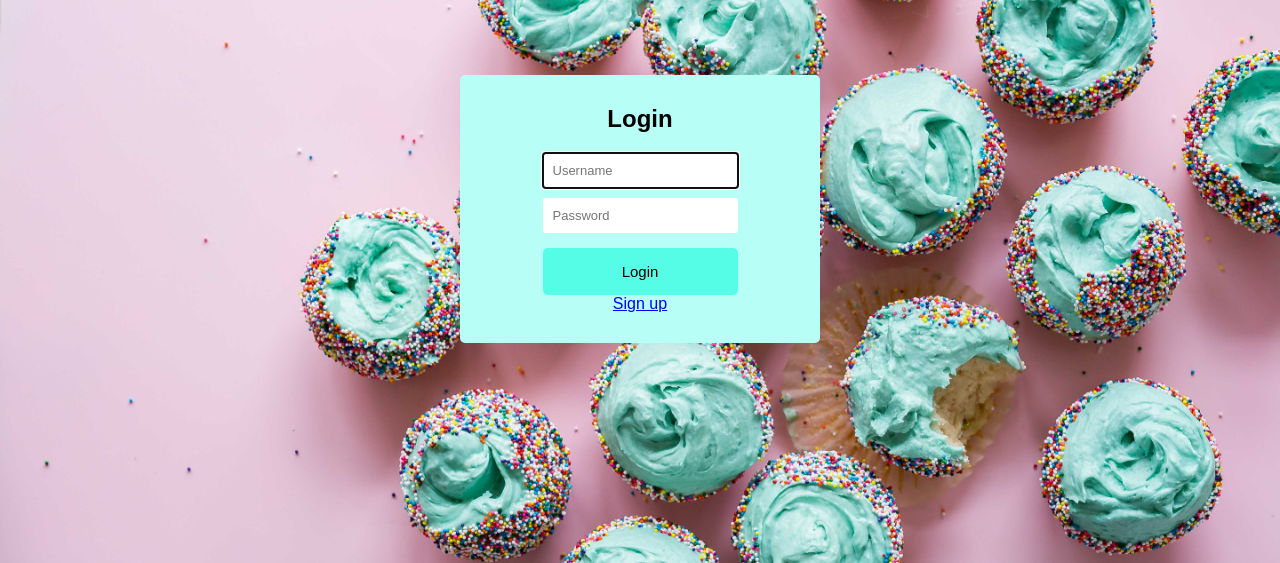
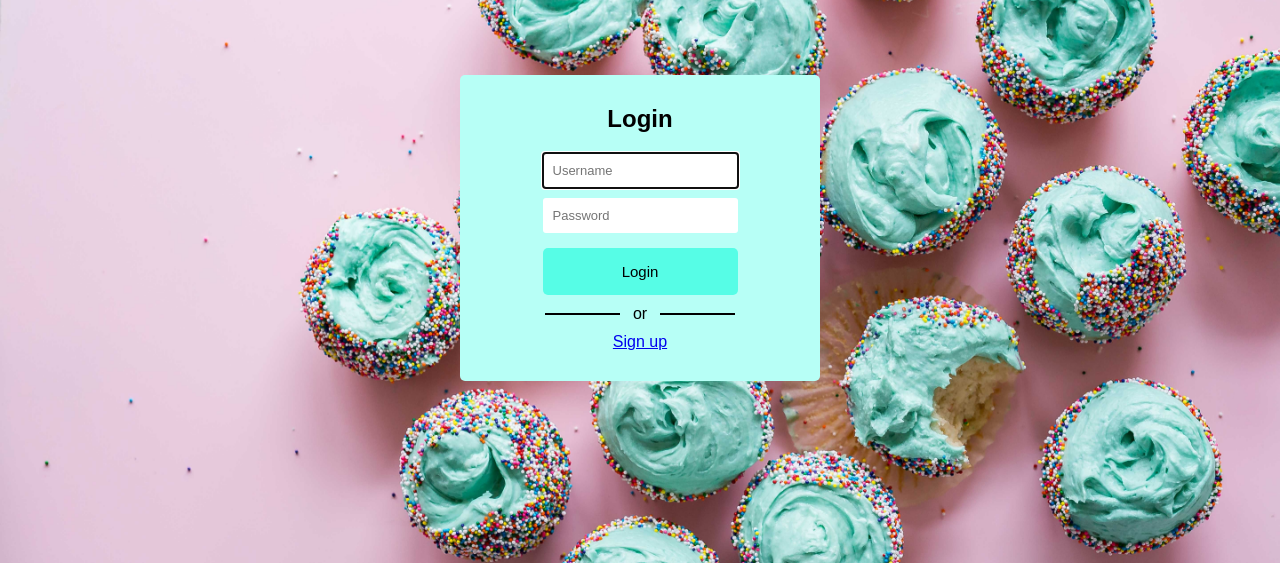
Before and after one commit to aliciasavelly/DjangoNotes, a Django app: page /login/ in a window 1280 px wide. Shown: the top 563 px of the page. Run offline with Django 3.2, Linux system fonts and the light colour scheme; some libraries are stand-ins or nearby versions.

Commit message:
add hr and or to login page

```diff
--- a/notes/static/css/notes.css
+++ b/notes/static/css/notes.css
@@ -307,6 +307,36 @@ span {
   font-size: 13px;
 }
 
+.line {
+  display: flex;
+  flex-direction: row;
+  margin: 10px 0;
+}
+
+.line hr {
+  width: 75px;
+  color: black;
+  /*display: block;
+  -webkit-margin-before: 0.5em;
+  -webkit-margin-after: 0.5em;
+  -webkit-margin-start: auto;
+  -webkit-margin-end: auto;
+  border-style: inset;
+  border-width: 1px;*/
+  /*margin-left: auto;
+  margin-right: auto;*/
+  background: black;
+  border: 0px;
+}
+
+.line hr:first-of-type {
+  float: left;
+}
+
+.line hr:last-of-type {
+  float: right;
+}
+
 @media (max-width: 900px) {
   .note {
     width: 46%;
--- a/notes/templates/notes/base.html
+++ b/notes/templates/notes/base.html
@@ -13,7 +13,7 @@
 
     <script type="text/javascript">
       $(document).ready(function() {
-        if (document.getElementById("id_username")) {
+        if (document.getElementById("id_username") && document.getElementById("id_password")) {
           document.getElementById("id_username").setAttribute("placeholder", "Username");
           document.getElementById("id_password").setAttribute("placeholder", "Password");
 
--- a/notes/templates/registration/login.html
+++ b/notes/templates/registration/login.html
@@ -11,6 +11,10 @@
       <button type="submit">Login</button>
     </form>
 
+    <div class="line">
+      <hr>&nbsp&nbsp&nbspor&nbsp&nbsp&nbsp<hr>
+    </div>
+
     <a href="{% url 'signup' %}">Sign up</a>
   </div>
 {% endblock %}
```
